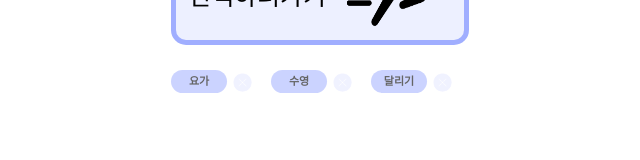
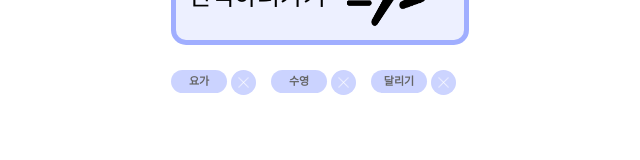
Before and after one commit to UNILION/BodyShare, a React (Create React App) app in the folder BodyShare-app/: page /signup in a window 1280 px wide. Shown: the part 344-504 px from the top of the page, without its empty margins (319-959 px from the left). Built offline with nearby package versions, Linux system fonts and the light colour scheme.

Commit message:
style: 이미지 스타일 수정

```diff
--- a/BodyShare-app/src/pages/user/Interest.js
+++ b/BodyShare-app/src/pages/user/Interest.js
@@ -123,19 +123,28 @@ const DeleteButtonDiv = styled.div`
   align-items: center;
 `;
 
-const DeleteButton = styled.button`
-  width: 19px;
-  height: 19px;
+// const DeleteButton = styled.button`
+//   width: 19px;
+//   height: 19px;
+//   background-color: rgba(85, 111, 255, 0.3);
+//   border-radius: 50%;
+//   border: none;
+//   background: url(${xbutton}) no-repeat center center;
+//   background-size: cover;
+
+//   &:hover {
+//     cursor: pointer;
+//   }
+
+// `;
+
+const Xbutton = styled.img`
+  width: 25px;
+  height: 25px;
   background-color: rgba(85, 111, 255, 0.3);
-  border-radius: 50%;
-  border: none;
-  background: url(${xbutton}) no-repeat center center;
-  background-size: cover;
-
-  &:hover {
-    cursor: pointer;
-  }
-
+  border-radius: 15px;
+  margin-left: 3px;
+  cursor: pointer;
 `;
 
 const ButtonDiv = styled.div`
@@ -235,7 +244,7 @@ const Interest = function() {
             <SelectP>요가</SelectP>
           </SelectCircle>
           <DeleteButtonDiv>
-            <DeleteButton ></DeleteButton>
+            <Xbutton src={xbutton} ></Xbutton>
           </DeleteButtonDiv>
         </Select>
         <Select>
@@ -243,7 +252,7 @@ const Interest = function() {
             <SelectP>수영</SelectP>
           </SelectCircle>
           <DeleteButtonDiv>
-            <DeleteButton ></DeleteButton>
+            <Xbutton src={xbutton}></Xbutton>
           </DeleteButtonDiv>
         </Select>
         <Select>
@@ -251,7 +260,7 @@ const Interest = function() {
             <SelectP>달리기</SelectP>
           </SelectCircle>
           <DeleteButtonDiv>
-            <DeleteButton ></DeleteButton>
+            <Xbutton src={xbutton}></Xbutton>
           </DeleteButtonDiv>
         </Select>
       </SelectedDiv>
--- a/BodyShare-app/src/pages/user/InterestList.js
+++ b/BodyShare-app/src/pages/user/InterestList.js
@@ -171,19 +171,28 @@ const DeleteButtonDiv = styled.div`
   align-items: center;
 `;
 
-const DeleteButton = styled.button`
-  width: 19px;
-  height: 19px;
+// const DeleteButton = styled.button`
+//   width: 19px;
+//   height: 19px;
+//   background-color: rgba(85, 111, 255, 0.3);
+//   border-radius: 50%;
+//   border: none;
+//   background: url(${xbutton}) no-repeat center center;
+//   background-size: cover;
+
+//   &:hover {
+//     cursor: pointer;
+//   }
+
+// `;
+
+const Xbutton = styled.img`
+  width: 25px;
+  height: 25px;
   background-color: rgba(85, 111, 255, 0.3);
-  border-radius: 50%;
-  border: none;
-  background: url(${xbutton}) no-repeat center center;
-  background-size: cover;
-
-  &:hover {
-    cursor: pointer;
-  }
-
+  border-radius: 15px;
+  margin-left: 3px;
+  cursor: pointer;
 `;
 
 const Donediv = styled.div`
@@ -261,7 +270,7 @@ const InterestList = function() {
             <SelectP>요가</SelectP>
           </SelectCircle>
           <DeleteButtonDiv>
-            <DeleteButton ></DeleteButton>
+            <Xbutton src={xbutton}></Xbutton>
           </DeleteButtonDiv>
         </Select>
         <Select>
@@ -269,7 +278,7 @@ const InterestList = function() {
             <SelectP>수영</SelectP>
           </SelectCircle>
           <DeleteButtonDiv>
-            <DeleteButton ></DeleteButton>
+            <Xbutton src={xbutton}></Xbutton>
           </DeleteButtonDiv>
         </Select>
         <Select>
@@ -277,7 +286,7 @@ const InterestList = function() {
             <SelectP>달리기</SelectP>
           </SelectCircle>
           <DeleteButtonDiv>
-            <DeleteButton ></DeleteButton>
+            <Xbutton src={xbutton}></Xbutton>
           </DeleteButtonDiv>
         </Select>
       </SelectedDiv>
```
